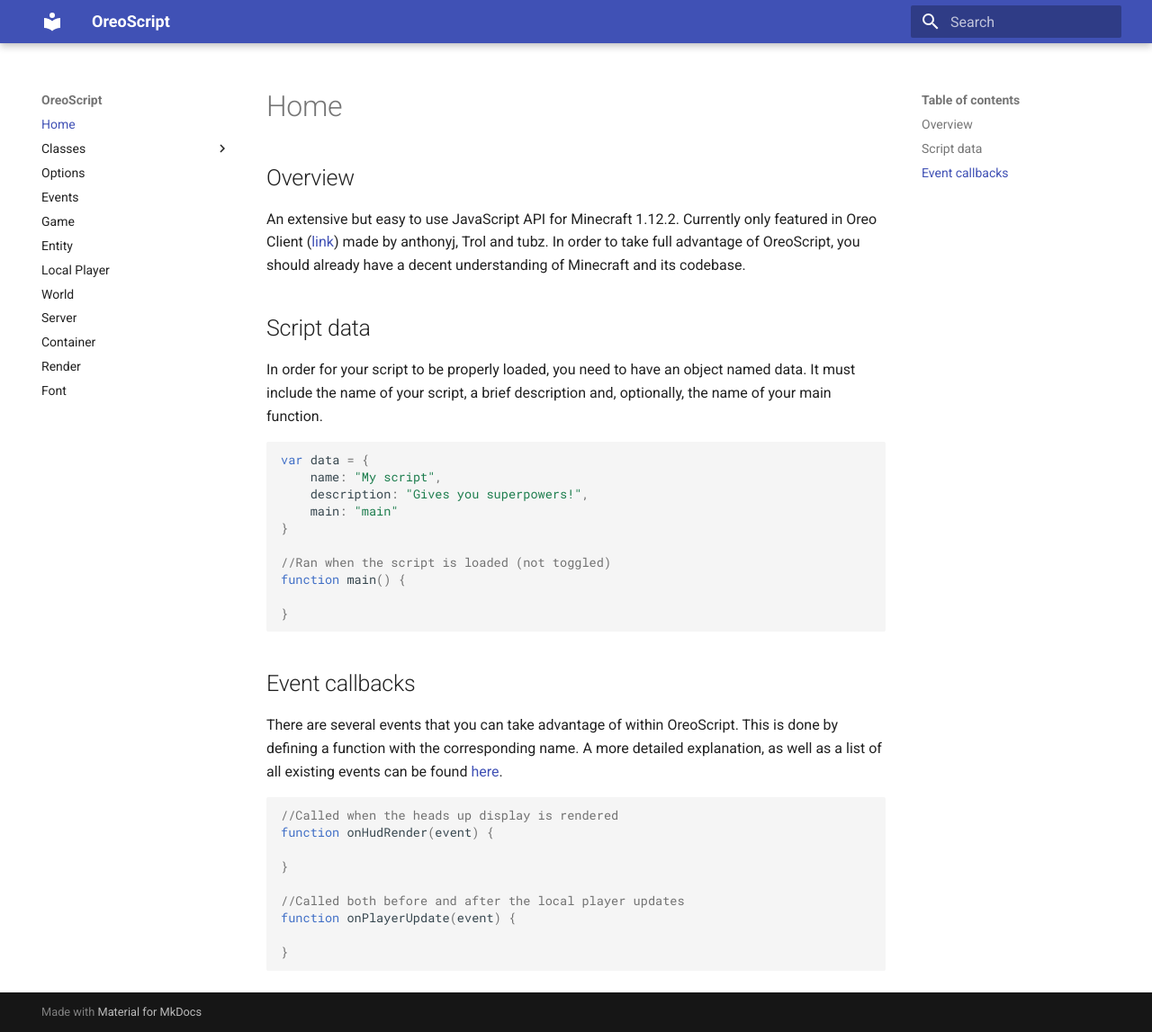
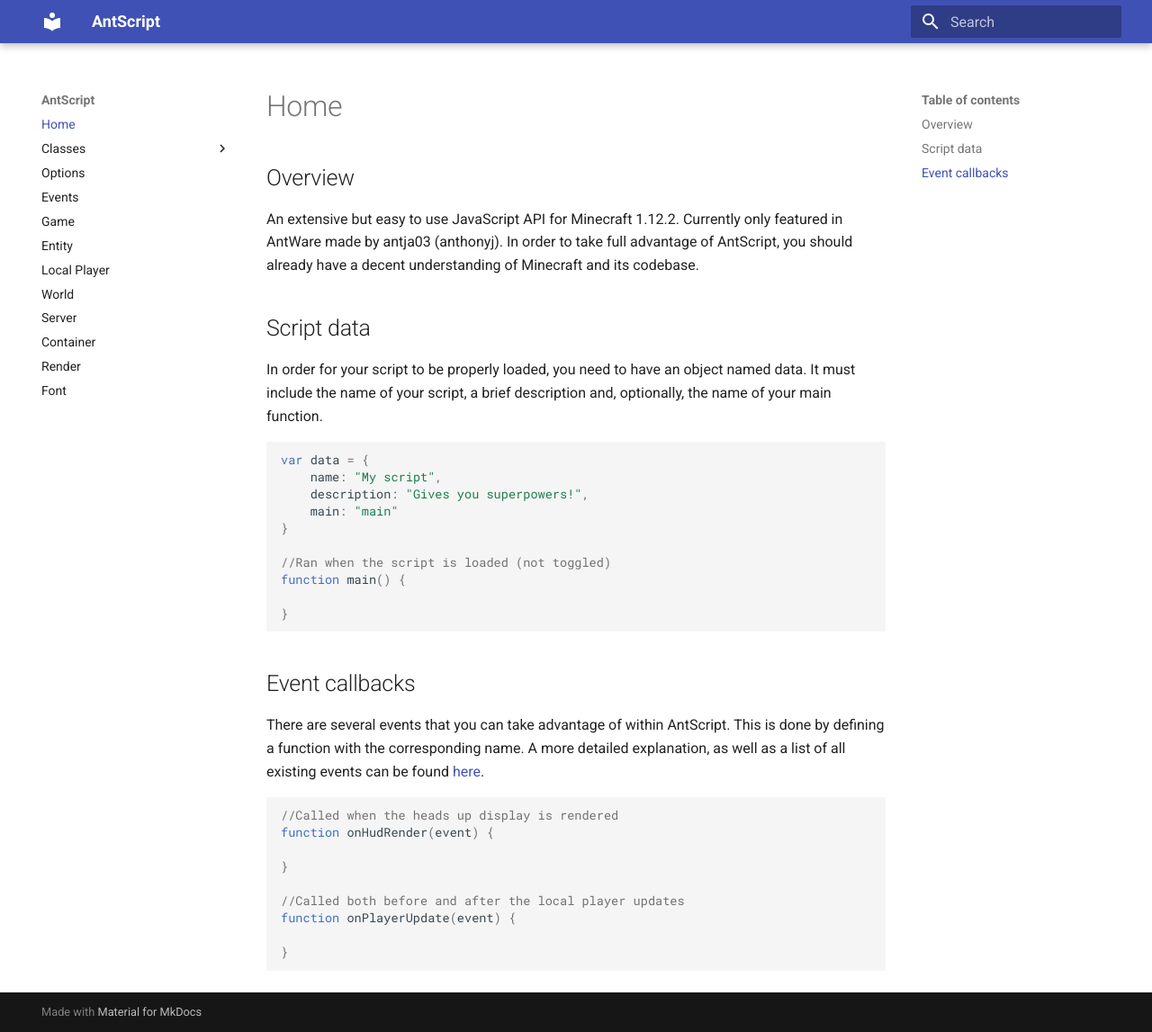
Before and after one commit to antja03/antscript-docs, an MkDocs documentation site: the page built from docs/index.md, in a window 1280 px wide and 1147 px high. Shown: the whole window at 90% size. Built offline with MkDocs 1.6.1 and Material for MkDocs 9.7.7, drawn with Linux system fonts in a browser that asks for light colours.

Commit message:
now known as antscript

````diff
--- a/docs/index.md
+++ b/docs/index.md
@@ -1,5 +1,5 @@
 ## Overview
-An extensive but easy to use JavaScript API for Minecraft 1.12.2. Currently only featured in Oreo Client ([link](https://oreo.software)) made by anthonyj, Trol and tubz. In order to take full advantage of OreoScript, you should already have a decent understanding of Minecraft and its codebase.
+An extensive but easy to use JavaScript API for Minecraft 1.12.2. Currently only featured in AntWare made by antja03 (anthonyj). In order to take full advantage of AntScript, you should already have a decent understanding of Minecraft and its codebase.
 
 ## Script data
 In order for your script to be properly loaded, you need to have an object named data. It must include the name of your script, a brief description and, optionally, the name of your main function.
@@ -18,7 +18,7 @@
 ```
 
 ## Event callbacks
-There are several events that you can take advantage of within OreoScript. This is done by defining a function with the corresponding name. A more detailed explanation, as well as a list of all existing events can be found [here](events.md).
+There are several events that you can take advantage of within AntScript. This is done by defining a function with the corresponding name. A more detailed explanation, as well as a list of all existing events can be found [here](events.md).
 
 ```javascript
 //Called when the heads up display is rendered
--- a/mkdocs.yml
+++ b/mkdocs.yml
@@ -1,4 +1,4 @@
-site_name: OreoScript
+site_name: AntScript
 nav:
   - Home: index.md
   - Classes:
````
